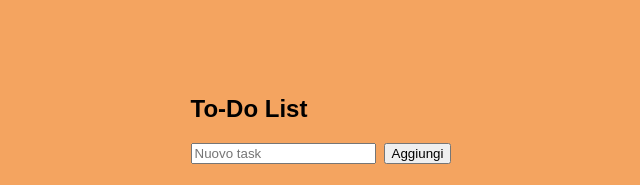
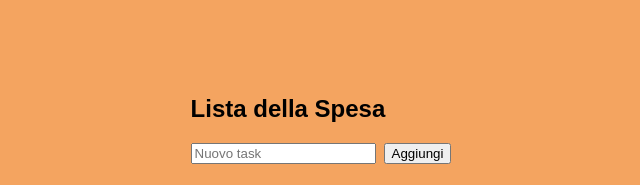
Before and after one commit to armandocacace/todo_list, a React (Create React App) app: page / in a window 1280 px wide. Shown: the top 185 px of the page, without its empty margins (319-959 px from the left). Built offline with nearby package versions, Linux system fonts and the light colour scheme.

Commit message:
Update App.js

```diff
--- a/src/App.js
+++ b/src/App.js
@@ -32,7 +32,7 @@ function App() {
   return (
     <div className="div">
     <div className="comtent">
-      <h2>To-Do List</h2>
+      <h2>Lista della Spesa</h2>
       <input
         value={text}
         onChange={e => setText(e.target.value)}
```
